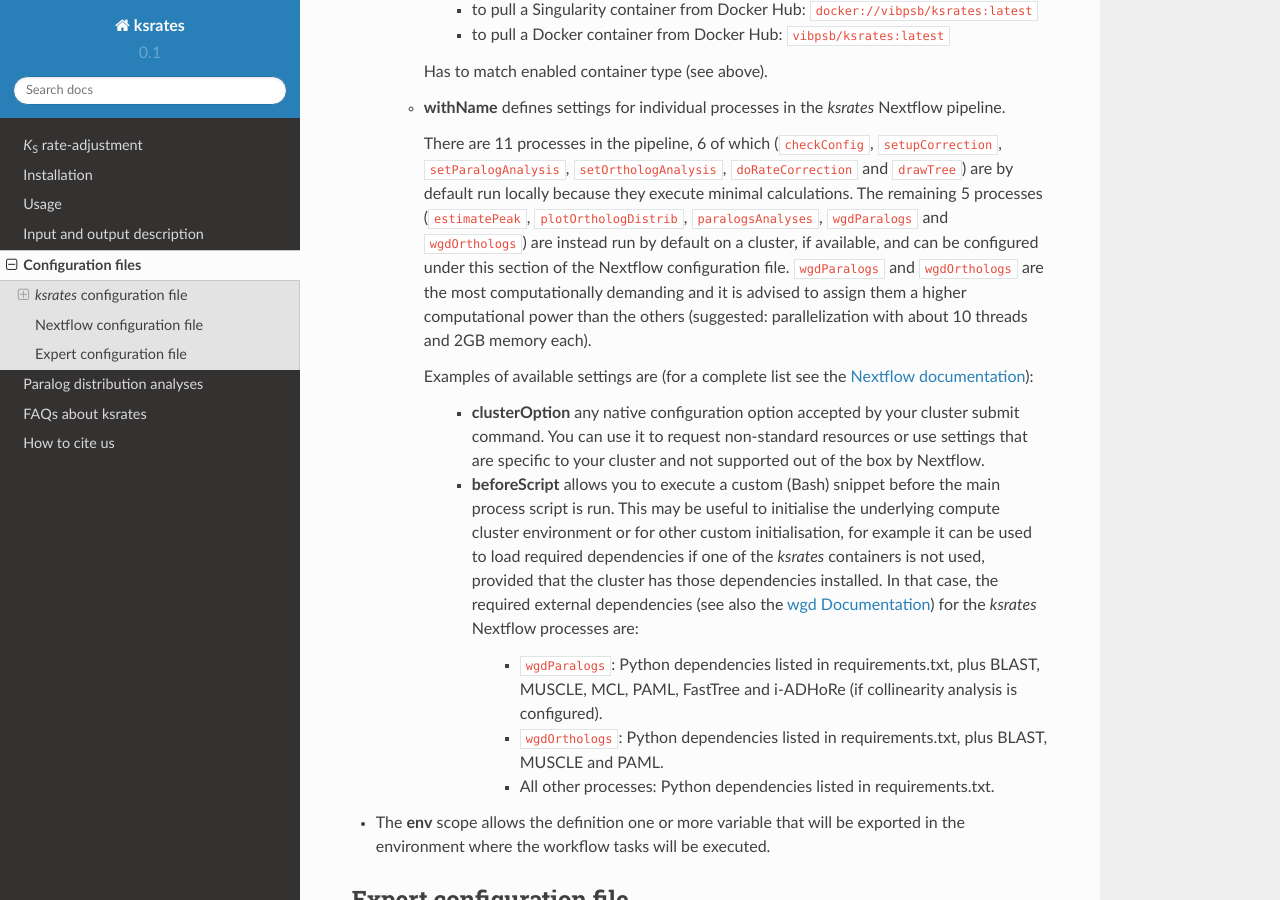
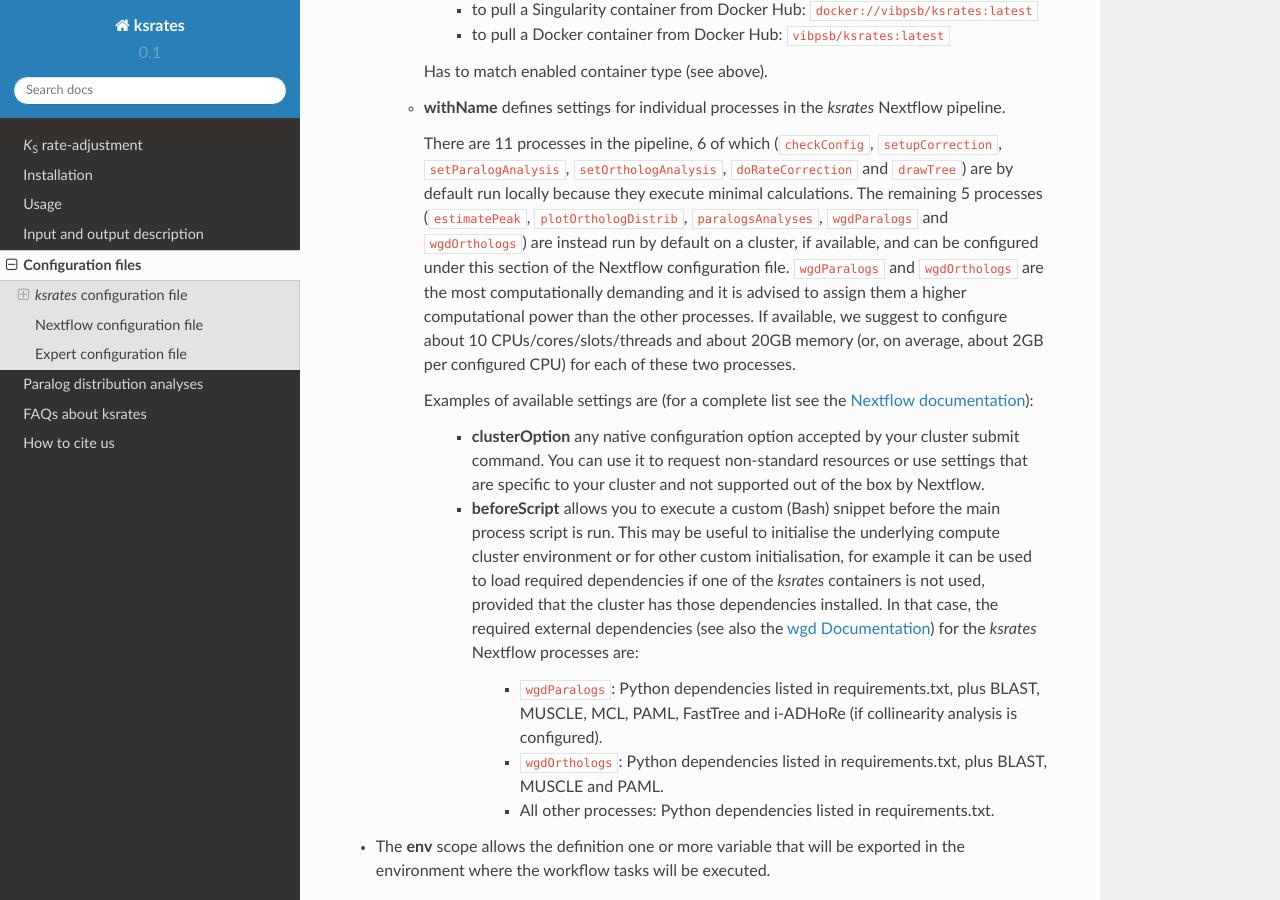
Before and after one commit to VIB-PSB/ksrates, a Sphinx documentation site: the page built from doc/source/configuration.rst, in a window 1280 px wide and 900 px high, scrolled down 4755 px. Built offline with Sphinx 7.4.7 and the Read the Docs theme 2.0.0, drawn with Linux system fonts in a browser that asks for light colours.

Commit message:
Suggest threads/memory resources

```diff
--- a/doc/source/configuration.rst
+++ b/doc/source/configuration.rst
@@ -163,7 +163,7 @@ The Nextflow configuration file is used to configure various settings for the *k
 
     * **withName** defines settings for individual processes in the *ksrates* Nextflow pipeline.
 
-      There are 11 processes in the pipeline, 6 of which (``checkConfig``, ``setupCorrection``, ``setParalogAnalysis``, ``setOrthologAnalysis``,  ``doRateCorrection`` and ``drawTree``) are by default run locally because they execute minimal calculations. The remaining 5 processes (``estimatePeak``, ``plotOrthologDistrib``, ``paralogsAnalyses``, ``wgdParalogs`` and ``wgdOrthologs``) are instead run by default on a cluster, if available, and can be configured under this section of the Nextflow configuration file. ``wgdParalogs`` and ``wgdOrthologs`` are the most computationally demanding and it is advised to assign them a higher computational power than the others (suggested: parallelization with about 10 threads and 2GB memory each).
+      There are 11 processes in the pipeline, 6 of which (``checkConfig``, ``setupCorrection``, ``setParalogAnalysis``, ``setOrthologAnalysis``,  ``doRateCorrection`` and ``drawTree``) are by default run locally because they execute minimal calculations. The remaining 5 processes (``estimatePeak``, ``plotOrthologDistrib``, ``paralogsAnalyses``, ``wgdParalogs`` and ``wgdOrthologs``) are instead run by default on a cluster, if available, and can be configured under this section of the Nextflow configuration file. ``wgdParalogs`` and ``wgdOrthologs`` are the most computationally demanding and it is advised to assign them a higher computational power than the other processes. If available, we suggest to configure about 10 CPUs/cores/slots/threads and about 20GB memory (or, on average, about 2GB per configured CPU) for each of these two processes.
 
       Examples of available settings are (for a complete list see the `Nextflow documentation <https://www.nextflow.io/docs/latest/process.html#process-directives>`__):
 
```
